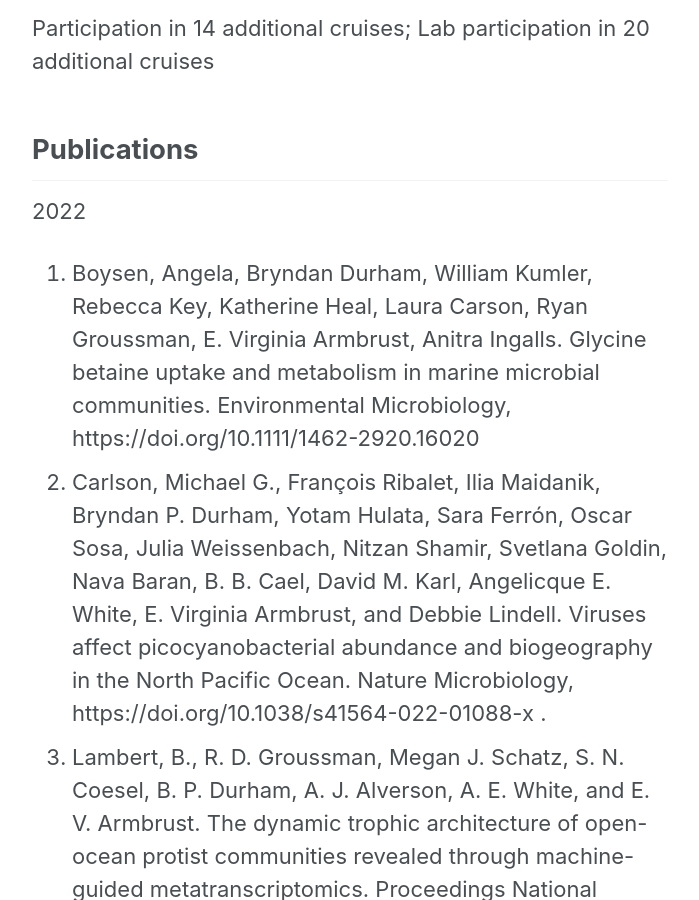
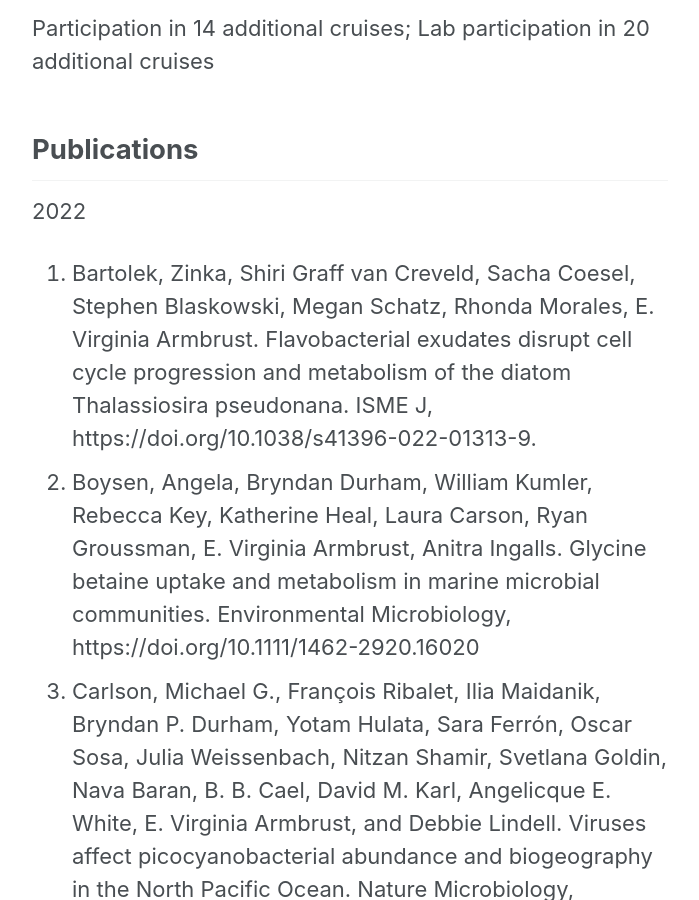
Before and after one commit to armbrustlab/armbrustlab.github.io, a Jekyll site: the page built from collections/_people/armbrust.md, in a window 1280 px wide and 900 px high, scrolled down 4379 px. Shown: the whole window, without its empty margins (290-989 px from the left). Built offline with Jekyll 4.4.1, drawn with Linux system fonts in a browser that asks for light colours; nearby versions of some CDN libraries.

Commit message:
Update armbrust.md

```diff
--- a/collections/_people/armbrust.md
+++ b/collections/_people/armbrust.md
@@ -56,12 +56,13 @@ Lab participation in 20 additional cruises
 ## Publications
 
 2022
-1. Boysen, Angela, Bryndan Durham, William Kumler, Rebecca Key, Katherine Heal, Laura Carson, Ryan Groussman, E. Virginia Armbrust, Anitra Ingalls. Glycine betaine uptake and metabolism in marine microbial communities. Environmental Microbiology, https://doi.org/10.1111/1462-2920.16020
-2. Carlson, Michael G., François Ribalet, Ilia Maidanik, Bryndan P. Durham, Yotam Hulata, Sara Ferrón, Oscar Sosa, Julia Weissenbach, Nitzan Shamir, Svetlana Goldin, Nava Baran, B. B. Cael, David M. Karl, Angelicque E. White, E. Virginia Armbrust, and Debbie Lindell. Viruses affect picocyanobacterial abundance and biogeography in the North Pacific Ocean. Nature Microbiology, https://doi.org/10.1038/s41564-022-01088-x .
-3. Lambert, B., R. D. Groussman, Megan J. Schatz, S. N. Coesel, B. P. Durham, A. J. Alverson, A. E. White, and E. V. Armbrust. The dynamic trophic architecture of open-ocean protist communities revealed through machine-guided metatranscriptomics. Proceedings National Academy of Science, USA, https://www.pnas.org/content/119/7/e2100916119.
-4. Muratore, Daniel, Angie K. Boysen, Matthew J. Harke, Kevin W. Becker, John R. Casey, Sacha N. Coesel, Daniel R. Mende, Samuel T. Wilson, Frank O. Aylward, John M. Eppley, Alice Visolova, Shengyun Peng, Rogelio A. Rodriguez-Gonzalez, Stephen J. Beckett, E. Virginia Armbrust, Edward F. DeLong, David M. Karl, Angelicque E. White, Jonathan P. Zehr, Benjamin A.S. Van Mooy, Sonya T. Dyhrman, Anitra E. Ingalls, Joshua S. Weitz. Complex marine microbial communities partition metabolism of scarce resources over the diel cycle. Nature Ecology Evolution, https://doi.org/10.1038/s41559-021-01606-w.
-5. Follett, Christopher L., Stephanie Durkiewicz, François Ribalet, Emily Zakem, David Caron, E. Virginia Armbrust, Michael J. Follows.  Trophic interactions with heterotrophic bacteria limit the range of Prochlorococcus. Proceedings National Academy of Science, USA, https://doi.org/10.1073/pnas.2110993118.
-6. Mattern∗, Jann Paul, Kristof Glauninger *, Gregory Britten, John Casey, Sangwon Hyun, Zhen Wu, E. Virginia Armbrust, Zaid Harchaoui, François Ribalet. A Bayesian approach to modeling phytoplankton population dynamics from size distribution time series. PLOS Computational Biology, https://doi.org/10.1371/journal.pcbi.1009733.g001
+1. Bartolek, Zinka, Shiri Graff van Creveld, Sacha Coesel, Stephen Blaskowski, Megan Schatz, Rhonda Morales, E. Virginia Armbrust.  Flavobacterial exudates disrupt cell cycle progression and metabolism of the diatom Thalassiosira pseudonana. ISME J, https://doi.org/10.1038/s41396-022-01313-9.
+2. Boysen, Angela, Bryndan Durham, William Kumler, Rebecca Key, Katherine Heal, Laura Carson, Ryan Groussman, E. Virginia Armbrust, Anitra Ingalls. Glycine betaine uptake and metabolism in marine microbial communities. Environmental Microbiology, https://doi.org/10.1111/1462-2920.16020
+3. Carlson, Michael G., François Ribalet, Ilia Maidanik, Bryndan P. Durham, Yotam Hulata, Sara Ferrón, Oscar Sosa, Julia Weissenbach, Nitzan Shamir, Svetlana Goldin, Nava Baran, B. B. Cael, David M. Karl, Angelicque E. White, E. Virginia Armbrust, and Debbie Lindell. Viruses affect picocyanobacterial abundance and biogeography in the North Pacific Ocean. Nature Microbiology, https://doi.org/10.1038/s41564-022-01088-x .
+4. Lambert, B., R. D. Groussman, Megan J. Schatz, S. N. Coesel, B. P. Durham, A. J. Alverson, A. E. White, and E. V. Armbrust. The dynamic trophic architecture of open-ocean protist communities revealed through machine-guided metatranscriptomics. Proceedings National Academy of Science, USA, https://www.pnas.org/content/119/7/e2100916119.
+5. Muratore, Daniel, Angie K. Boysen, Matthew J. Harke, Kevin W. Becker, John R. Casey, Sacha N. Coesel, Daniel R. Mende, Samuel T. Wilson, Frank O. Aylward, John M. Eppley, Alice Visolova, Shengyun Peng, Rogelio A. Rodriguez-Gonzalez, Stephen J. Beckett, E. Virginia Armbrust, Edward F. DeLong, David M. Karl, Angelicque E. White, Jonathan P. Zehr, Benjamin A.S. Van Mooy, Sonya T. Dyhrman, Anitra E. Ingalls, Joshua S. Weitz. Complex marine microbial communities partition metabolism of scarce resources over the diel cycle. Nature Ecology Evolution, https://doi.org/10.1038/s41559-021-01606-w.
+6. Follett, Christopher L., Stephanie Durkiewicz, François Ribalet, Emily Zakem, David Caron, E. Virginia Armbrust, Michael J. Follows.  Trophic interactions with heterotrophic bacteria limit the range of Prochlorococcus. Proceedings National Academy of Science, USA, https://doi.org/10.1073/pnas.2110993118.
+7. Mattern∗, Jann Paul, Kristof Glauninger *, Gregory Britten, John Casey, Sangwon Hyun, Zhen Wu, E. Virginia Armbrust, Zaid Harchaoui, François Ribalet. A Bayesian approach to modeling phytoplankton population dynamics from size distribution time series. PLOS Computational Biology, https://doi.org/10.1371/journal.pcbi.1009733.g001
 
 2021
 1. Groussman, Ryan D., Sacha N. Coesel, Bryndan P. Durham, E. Virginia Armbrust.  Diel-regulated transcriptional cascades of microbial eukaryotes in the North Pacific Subtropical Gyre. Frontiers in Microbiology, https://doi.org/10.3389/fmicb.2021.682651.
```
